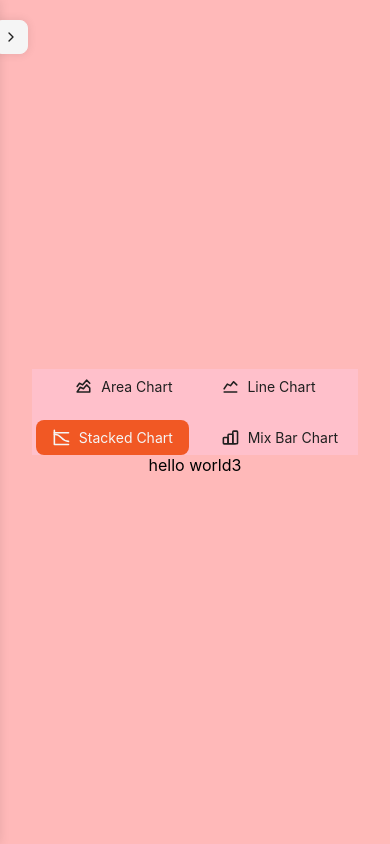
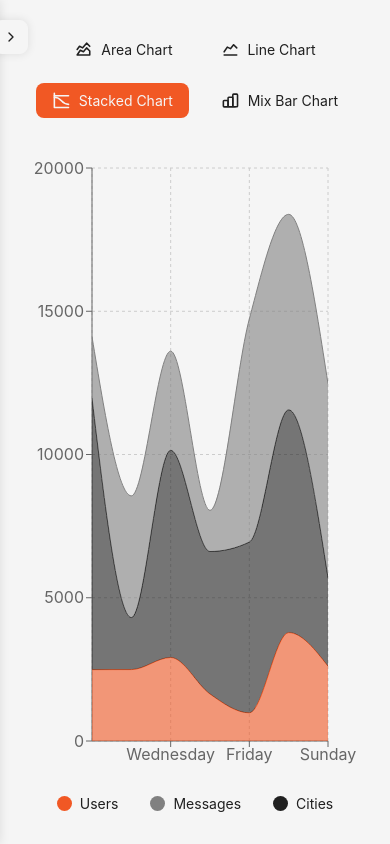
Before and after one commit to AliNojoumi/Admin-Panel-React, a React (Create React App) app: page /Charts/StackedChart in a window 390 px wide. Built offline with nearby package versions, Linux system fonts and the light colour scheme.

Commit message:
Added stacked chart with css file and made it responsive

```diff
--- a/src/App.js
+++ b/src/App.js
@@ -7,6 +7,7 @@ import AddUser from "./pages/addUser";
 import Error from "./pages/error";
 import Chart from "./pages/chart";
 import Users from "./pages/users";
+import StakedChart from "./components/charts/stakedChart";
 
 function App() {
   return (
@@ -20,7 +21,7 @@ function App() {
             <Route path="/Charts" element={<Chart />}>
               <Route path="/Charts/AreaChart" element={<p>hello world</p>}></Route>
               <Route path="/Charts/LineChart" element={<p>hello world2</p>}></Route>
-              <Route path="/Charts/StackedChart" element={<p>hello world3</p>}></Route>
+              <Route path="/Charts/StackedChart" element={<StakedChart />}></Route>
               <Route path="/Charts/MixBarChart" element={<p>hello world4</p>}></Route>
             </Route>
           </Route>
--- a/src/components/charts/stakedChart.js
+++ b/src/components/charts/stakedChart.js
@@ -1,70 +1,92 @@
-import React, { PureComponent } from "react";
+import React from "react";
 import { AreaChart, Area, XAxis, YAxis, CartesianGrid, Tooltip, ResponsiveContainer } from "recharts";
+import style from "../../styles/chart.module.css";
+
+// ---------- These are dummy random data, We can use real data from the backend with get api and use them here ----------
 
 const data = [
   {
-    name: "Page A",
-    uv: 4000,
-    pv: 2400,
-    amt: 2400,
+    name: "Monday",
+    Usres: Math.floor(Math.random() * 5000),
+    Cities: Math.floor(Math.random() * 10000),
+    Messages: Math.floor(Math.random() * 10000),
   },
   {
-    name: "Page B",
-    uv: 3000,
-    pv: 1398,
-    amt: 2210,
+    name: "Tuesday",
+    Usres: Math.floor(Math.random() * 5000),
+    Cities: Math.floor(Math.random() * 10000),
+    Messages: Math.floor(Math.random() * 10000),
   },
   {
-    name: "Page C",
-    uv: 2000,
-    pv: 9800,
-    amt: 2290,
+    name: "Wednesday",
+    Usres: Math.floor(Math.random() * 5000),
+    Cities: Math.floor(Math.random() * 10000),
+    Messages: Math.floor(Math.random() * 10000),
   },
   {
-    name: "Page D",
-    uv: 2780,
-    pv: 3908,
-    amt: 2000,
+    name: "Thursday",
+    Usres: Math.floor(Math.random() * 5000),
+    Cities: Math.floor(Math.random() * 10000),
+    Messages: Math.floor(Math.random() * 10000),
   },
   {
-    name: "Page E",
-    uv: 1890,
-    pv: 4800,
-    amt: 2181,
+    name: "Friday",
+    Usres: Math.floor(Math.random() * 5000),
+    Cities: Math.floor(Math.random() * 10000),
+    Messages: Math.floor(Math.random() * 10000),
   },
   {
-    name: "Page F",
-    uv: 2390,
-    pv: 3800,
-    amt: 2500,
+    name: "Saturday",
+    Usres: Math.floor(Math.random() * 5000),
+    Cities: Math.floor(Math.random() * 10000),
+    Messages: Math.floor(Math.random() * 10000),
   },
   {
-    name: "Page G",
-    uv: 3490,
-    pv: 4300,
-    amt: 2100,
+    name: "Sunday",
+    Usres: Math.floor(Math.random() * 5000),
+    Cities: Math.floor(Math.random() * 10000),
+    Messages: Math.floor(Math.random() * 10000),
   },
 ];
 
 export default function StakedChart() {
   return (
+    <>
       <ResponsiveContainer width="100%" height="100%">
         <AreaChart
           width={500}
           height={400}
           data={data}
           margin={{
-          top: 10,
+            top: 50,
             right: 30,
             left: 0,
             bottom: 0,
           }}
         >
-        <Tooltip />
-        <Area type="monotone" dataKey="uv" stackId="1" stroke="#8884d8" fill="#8884d8" />
-        <Area type="monotone" dataKey="pv" stackId="1" stroke="#82ca9d" fill="#82ca9d" />
-        <Area type="monotone" dataKey="amt" stackId="1" stroke="#ffc658" fill="#ffc658" />
+          <CartesianGrid strokeDasharray="3 3" />
+          <XAxis dataKey="name" />
+          <YAxis />
+          <Tooltip wrapperStyle={{ backgroundColor: "#f4f4f4", borderRadius: 6, border: "1px solid #d5d5d5" }} />
+          <Area type="monotone" dataKey="Usres" stackId="1" stroke="#f15824" fill="#f15824" />
+          <Area type="monotone" dataKey="Cities" stackId="1" stroke="#202020" fill="#202020" />
+          <Area type="monotone" dataKey="Messages" stackId="1" stroke="#808080" fill="#808080" />
         </AreaChart>
       </ResponsiveContainer>
+      <div className={style["chart-description-box"]}>
+        <div className={style["icon-color-box"]}>
+          <div className={style["icon-color"]}></div>
+          <p className={style["icon-p"]}>Users</p>
+        </div>
+        <div className={style["icon-color-box"]}>
+          <div className={`${style["icon-color"]} ${style["messages-color"]}`}></div>
+          <p className={style["icon-p"]}>Messages</p>
+        </div>
+        <div className={style["icon-color-box"]}>
+          <div className={`${style["icon-color"]} ${style["cities-color"]}`}></div>
+          <p className={style["icon-p"]}>Cities</p>
+        </div>
+      </div>
+    </>
   );
 }
--- a/src/styles/chart.module.css
+++ b/src/styles/chart.module.css
@@ -2,12 +2,13 @@
   width: calc(100vw - 13rem);
   height: 100%;
   display: flex;
-  justify-content: center;
+  justify-content: flex-start;
   align-items: center;
   flex-direction: column;
   flex-grow: 1;
   padding: 2rem;
-  background-color: rgb(255, 185, 185);
+  overflow-y: scroll;
+  background-color: whitesmoke;
 }
 
 .charts-ul {
@@ -19,7 +20,6 @@
   align-items: center;
   gap: 7rem;
   flex-wrap: wrap;
-  background-color: pink;
 }
 
 .nav-link {
@@ -54,8 +54,54 @@
   height: auto;
 }
 
+.chart-description-box {
+  width: 100%;
+  height: auto;
+  display: flex;
+  flex-direction: row;
+  justify-content: center;
+  align-items: center;
+  gap: 10rem;
+  margin-top: 1.5rem;
+}
+
+.icon-color-box {
+  width: auto;
+  height: 100%;
+  display: flex;
+  flex-direction: row;
+  justify-content: center;
+  align-items: center;
+  gap: 0.5rem;
+}
+
+.icon-color {
+  width: 15px;
+  height: 15px;
+  background-color: #f15824;
+  border-radius: 50%;
+}
+
+.icon-p {
+  font-size: 0.875rem;
+  font-weight: 400;
+  color: #202020;
+}
+
+.cities-color {
+  background-color: #202020;
+}
+
+.messages-color {
+  background-color: #808080;
+}
+
 @media screen and (max-width: 1200px) {
   .charts-ul {
     gap: 1rem;
   }
+
+  .chart-description-box {
+    gap: 2rem;
+  }
 }
```
Lines whose indentation alone changed are shown as unchanged.
